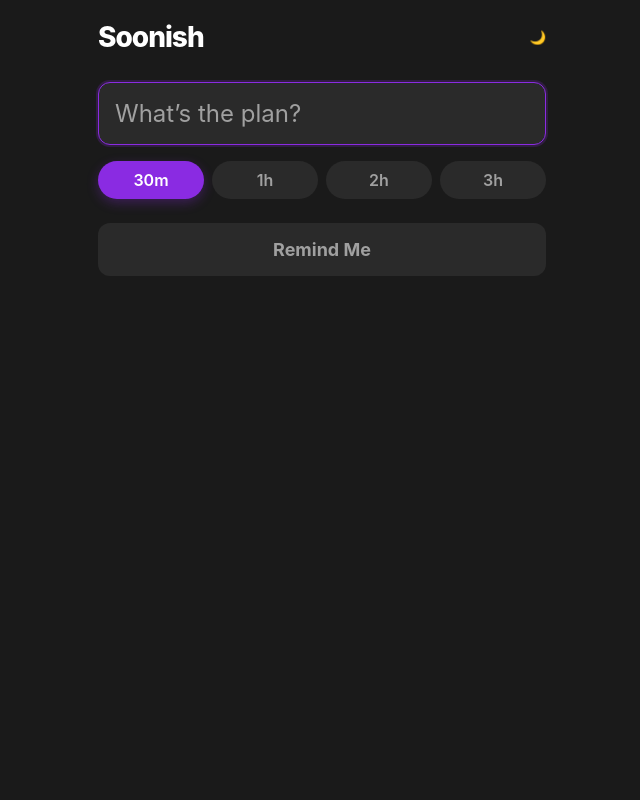
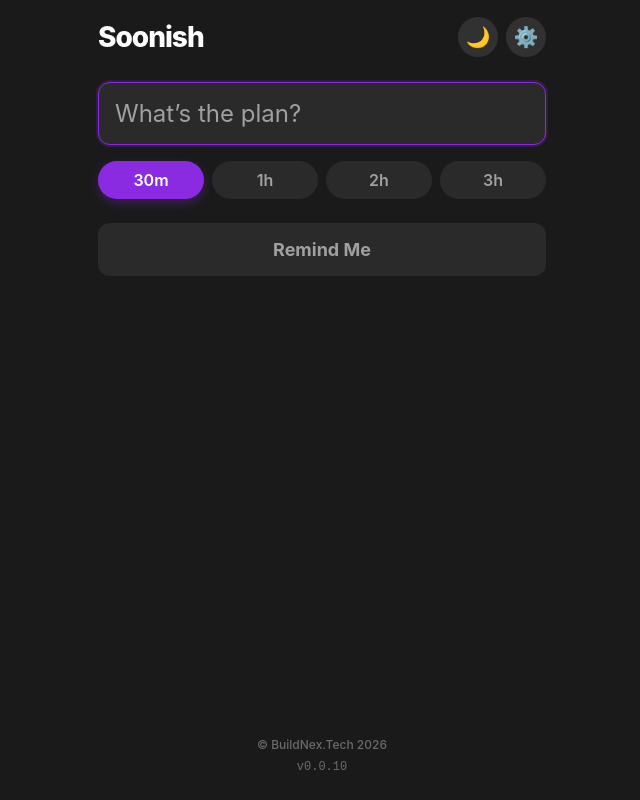
Before and after one commit to nasiriqbal786/Soonish, a React (Vite) app: page / in a window 1280 px wide. Shown: the whole page, without its empty margins (318-958 px from the left). Built offline with nearby package versions, Linux system fonts and the light colour scheme; what @capacitor/core would draw is missing.

Commit message:
Fix blocked UI update for settings and footer

```diff
--- a/package.json
+++ b/package.json
@@ -1,7 +1,7 @@
 {
   "name": "soonish",
   "private": true,
-  "version": "0.0.9",
+  "version": "0.0.10",
   "type": "module",
   "scripts": {
     "dev": "vite",
--- a/src/App.jsx
+++ b/src/App.jsx
@@ -3,6 +3,8 @@
 import TimeSelector from './components/TimeSelector'
 import RemindButton from './components/RemindButton'
 import ReminderList from './components/ReminderList'
+import SettingsView from './components/SettingsView'
+import Footer from './components/Footer'
 import { notificationManager } from './services/NotificationManager'
 import { Capacitor } from '@capacitor/core'
 import './App.css'
@@ -10,6 +12,14 @@
 function App() {
   const [inputValue, setInputValue] = useState('')
   const [selectedDuration, setSelectedDuration] = useState(30) // Default 30m
+  const [currentView, setCurrentView] = useState('home') // 'home' | 'settings'
+
+  // Settings State
+  const [settings, setSettings] = useState(() => {
+    const saved = localStorage.getItem('soonish-settings')
+    return saved ? JSON.parse(saved) : { deferTime: '09:00' }
+  })
+
   const [reminders, setReminders] = useState(() => {
     const saved = localStorage.getItem('soonish-reminders')
     return saved ? JSON.parse(saved) : []
@@ -19,6 +29,10 @@
   useEffect(() => {
     localStorage.setItem('soonish-reminders', JSON.stringify(reminders))
   }, [reminders])
+
+  useEffect(() => {
+    localStorage.setItem('soonish-settings', JSON.stringify(settings))
+  }, [settings])
 
   // Timer Loop (Foreground UI Updates)
   useEffect(() => {
@@ -113,12 +127,15 @@
     const activeReminders = reminders.filter(r => r.remaining > 0)
     if (activeReminders.length === 0) return
 
-    if (!window.confirm(`Defer ${activeReminders.length} reminders to tomorrow 9 AM?`)) return
+    if (!window.confirm(`Defer ${activeReminders.length} reminders to tomorrow ${settings.deferTime}?`)) return
 
-    // Calculate tomorrow 9 AM
+    // Parse Settings Time
+    const [hours, minutes] = settings.deferTime.split(':').map(Number)
+
+    // Calculate tomorrow at configured time
     const tomorrow = new Date()
     tomorrow.setDate(tomorrow.getDate() + 1)
-    tomorrow.setHours(9, 0, 0, 0)
+    tomorrow.setHours(hours, minutes, 0, 0)
 
     const now = Date.now()
     const secondsUntilTomorrow = Math.ceil((tomorrow.getTime() - now) / 1000)
@@ -145,16 +162,27 @@
 
   return (
     <div className="app-container">
+      {currentView === 'home' ? (
+        <>
           <header>
             <h1>Soonish</h1>
+            <div className="header-actions">
               <button
-          className="defer-button"
+                className="icon-button"
                 onClick={handleDeferAll}
-          aria-label="Defer all to tomorrow 9am"
-          title="Deferred all to tomorrow 9am"
+                aria-label={`Defer all to tomorrow ${settings.deferTime}`}
+                title={`Defer all to tomorrow ${settings.deferTime}`}
               >
                 🌙
               </button>
+              <button
+                className="icon-button"
+                onClick={() => setCurrentView('settings')}
+                aria-label="Settings"
+              >
+                ⚙️
+              </button>
+            </div>
           </header>
           <main>
             <section className="input-section">
@@ -169,6 +197,15 @@
               onSnooze={handleSnooze}
             />
           </main>
+        </>
+      ) : (
+        <SettingsView
+          settings={settings}
+          onSave={setSettings}
+          onBack={() => setCurrentView('home')}
+        />
+      )}
+      <Footer />
     </div>
   )
 }
```
Also changed, not shown: 2 other files (tests, documents, lock files or other folders). Lines whose indentation alone changed are shown as unchanged.
